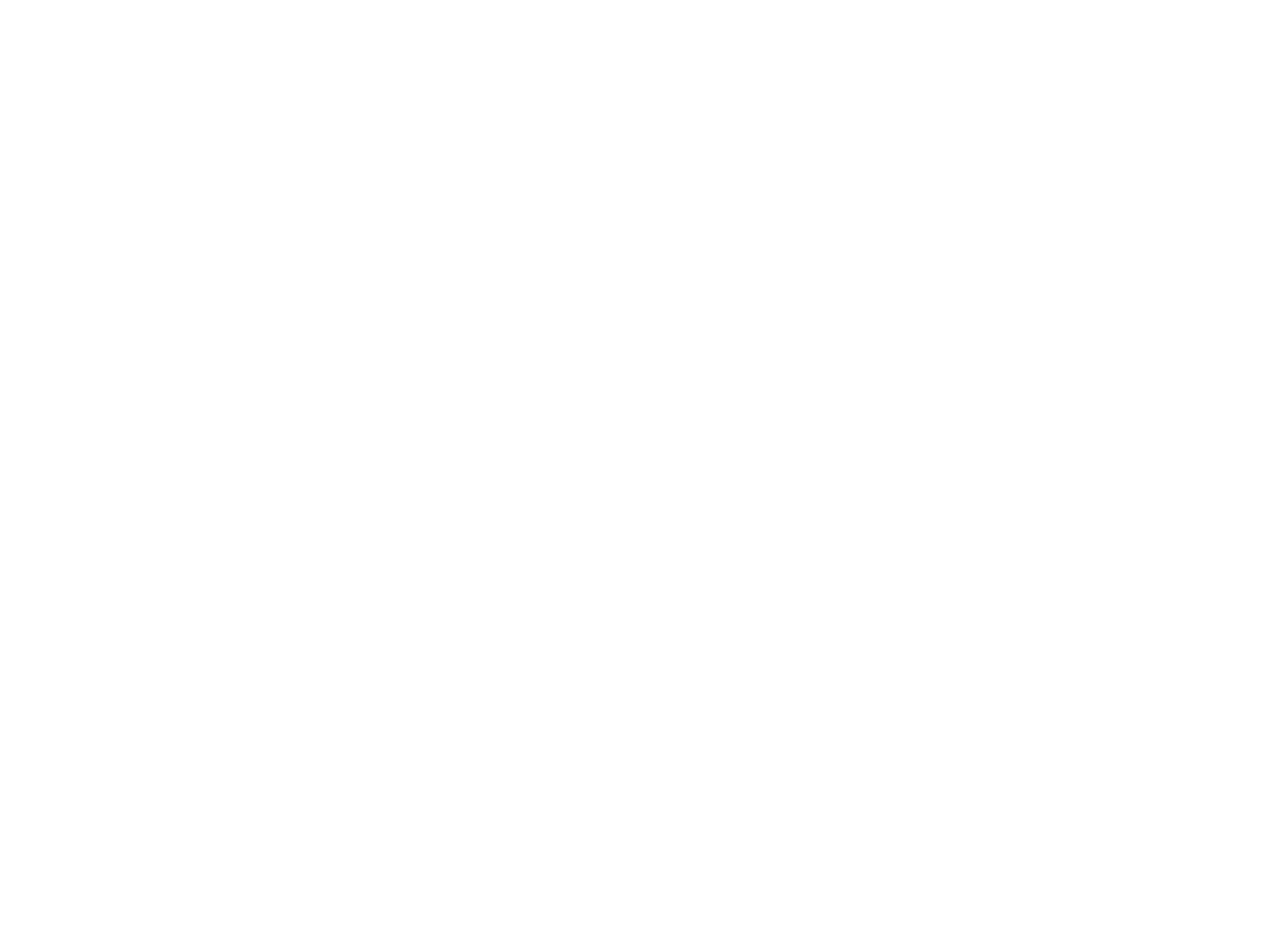
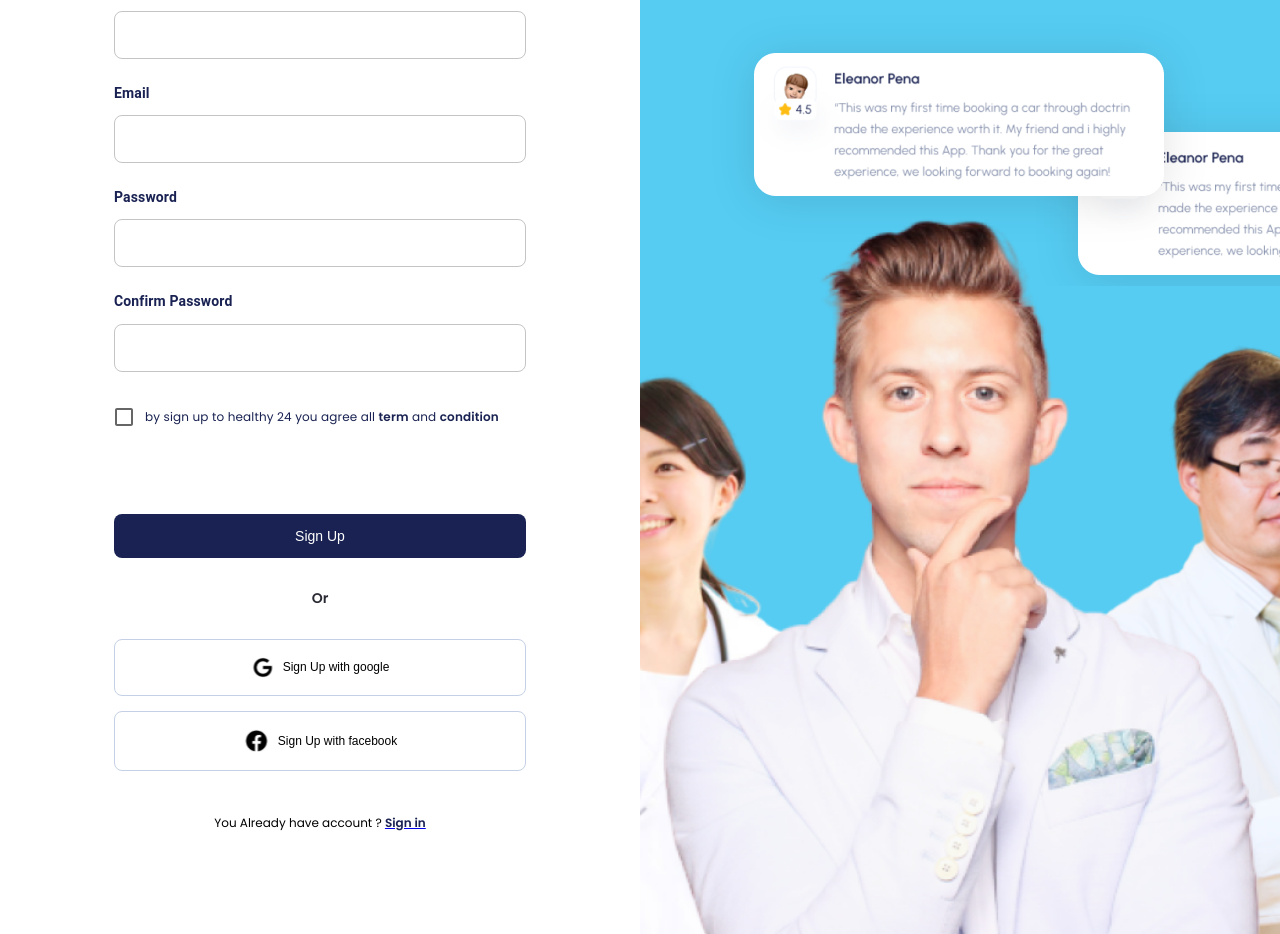
Before and after one commit to kafi-abderrahmane/itexc-test, a React (Vite) app: page /sign-up in a window 1280 px wide. Before the commit this address led to /. Shown: the part 320-1254 px from the top of the page. Before the commit the page ends 800 px from the top, so only its background shows below. Built offline with nearby package versions, Linux system fonts and the light colour scheme.

Commit message:
fix(signup) : edit name folder signup and fix path to sign-up

```diff
--- /dev/null
+++ b/src/modules/Auth/components/signUp/form/form.scss
@@ -0,0 +1,123 @@
+@import "../../../styles/globalAuth.scss";
+
+.form {
+  grid-column: span 1 / span 1;
+  //   min-height: 100vh;
+  //   height: 100%;
+  background-color: white;
+  @include responsive-padding-x(32px, 86px, 57px, 114px);
+  @include responsive-padding-y(8px, 68px, 45px, 90px);
+  .title-box {
+    display: flex;
+    flex-direction: row;
+    column-gap: 22px;
+    h1 {
+      color: $primary;
+      font-weight: 600;
+      margin: 12px 0;
+    }
+  }
+  p {
+    color: #848fac;
+    font-size: 14px;
+  }
+  form {
+    display: flex;
+    flex-direction: column;
+    .form-box {
+      display: flex;
+      flex-direction: column;
+      margin-top: 40px;
+      row-gap: 24px;
+      .label-checked {
+        color: $primary;
+        font: {
+          size: 12px;
+          family: "Poppins", system-ui;
+        }
+        span {
+          font-weight: 600;
+        }
+      }
+    }
+    .button-submit {
+      margin-top: 76px;
+      color: white;
+      background-color: $primary;
+      border-radius: 8px;
+      padding: 14px;
+      font: {
+        size: 14px;
+        weight: 500;
+      }
+      border: none;
+      cursor: pointer;
+      &:disabled {
+        cursor: default;
+      }
+    }
+    .button-submit + p {
+      color: #2b2b36;
+      text-align: center;
+      margin: 30px;
+      font: {
+        size: 14px;
+        weight: 600;
+      }
+    }
+    .button-google {
+      display: flex;
+      flex-direction: row;
+      column-gap: 8px;
+      align-items: center;
+      justify-content: center;
+      color: black;
+      background-color: white;
+      border-radius: 8px;
+      padding: 16px;
+      font: {
+        size: 12px;
+        weight: 400;
+      }
+      border: 1px solid #c5d0e6;
+      cursor: pointer;
+      &:disabled {
+        cursor: default;
+      }
+    }
+    .button-facebook {
+      display: flex;
+      flex-direction: row;
+      column-gap: 8px;
+      align-items: center;
+      justify-content: center;
+      margin-top: 15px;
+      color: black;
+      background-color: white;
+      border-radius: 8px;
+      padding: 16px;
+      font: {
+        size: 12px;
+        weight: 400;
+      }
+      border: 1px solid #c5d0e6;
+      cursor: pointer;
+      &:disabled {
+        cursor: default;
+      }
+    }
+    .button-facebook + p {
+      margin-top: 43px;
+      color: black;
+      text-align: center;
+      font: {
+        size: 12px;
+        weight: 400;
+      }
+      .signup-redirect {
+        font-weight: 600;
+        color: $primary;
+      }
+    }
+  }
+}
--- /dev/null
+++ b/src/modules/Auth/components/signUp/form/index.tsx
@@ -0,0 +1,186 @@
+import React, { useState } from "react";
+
+import { Link } from "react-router-dom";
+
+import titleIcon from "@/assets/icon/signupIcon.svg";
+import googleIcon from "@/assets/icon/Google.svg";
+import facebookIcon from "@/assets/icon/Facebook.svg";
+
+import TextField from "@/components/Textfield";
+import { Checkbox, FormControlLabel } from "@mui/material";
+
+//form
+//validation
+import * as Yup from "yup";
+import { useFormik } from "formik";
+
+import "./form.scss";
+
+interface fieldsSignUp {
+  fullName: string;
+  email: string;
+  password: string;
+  confirmPassword: string;
+  agreement: boolean;
+}
+
+const SignUpForm: React.FC = () => {
+  const [loading, setLoading] = useState<boolean>(false);
+  const [showPassword, setShowPassword] = useState<boolean>(false);
+  const [fields, setFields] = useState<fieldsSignUp>({
+    fullName: "",
+    email: "",
+    password: "",
+    confirmPassword: "",
+    agreement: false,
+  });
+  const handleChange = (e: React.ChangeEvent<HTMLInputElement>) => {
+    const { name, value } = e.target;
+    setFields((prev: fieldsSignUp) => ({
+      ...prev,
+      [name]: value,
+    }));
+  };
+
+  const handleChecked = (e: React.ChangeEvent<HTMLInputElement>) => {
+    setFields((prev: fieldsSignUp) => ({
+      ...prev,
+      agreement: e?.target?.checked,
+    }));
+  };
+
+  const validationSchema = Yup.object().shape({
+    fullName: Yup.string()
+      .min(3, "FullName must be at least 3 characters long")
+      .required("FullName is required"),
+    email: Yup.string()
+      .required("Email is required")
+      .email("Email must be a valid email address"),
+    password: Yup.string()
+      .min(6, "must be greater than 6 characters long")
+      .required("Password is required"),
+    confirmPassword: Yup.string()
+      .oneOf([Yup.ref("password")], "Passwords must match")
+      .min(6, "must be greater than 6 characters long")
+      .required("Confirm password is required"),
+    agreement: Yup.boolean().oneOf([true], "required").required("required"),
+  });
+
+  const formik = useFormik({
+    enableReinitialize: true,
+    initialValues: {
+      fullName: fields.fullName,
+      email: fields.email,
+      password: fields.password,
+      confirmPassword: fields.confirmPassword,
+      agreement: fields.agreement,
+    },
+    validationSchema,
+    onSubmit: (values: fieldsSignUp) => {
+      console.log(values);
+    },
+  });
+
+  return (
+    <div className="form">
+      <div className="title-box">
+        <h1>Sing up your account</h1>
+        <img src={titleIcon} alt="sign up logo" />
+      </div>
+      <p>Let’s Enter your data to continue use healthy 24 services</p>
+      <form autoComplete="off" onSubmit={formik.handleSubmit}>
+        <div className="form-box">
+          <TextField
+            id="fullName"
+            name="fullName"
+            label="fullName"
+            value={fields?.fullName}
+            onChange={handleChange}
+            error={formik.touched.fullName && Boolean(formik.errors.fullName)}
+            helperText={formik.touched.fullName && formik.errors.fullName}
+          />
+          <TextField
+            id="email"
+            name="email"
+            label="email"
+            value={fields?.email}
+            onChange={handleChange}
+            error={formik.touched.email && Boolean(formik.errors.email)}
+            helperText={formik.touched.email && formik.errors.email}
+          />
+          <TextField
+            id="password"
+            name="password"
+            label="password"
+            value={fields?.password}
+            onChange={handleChange}
+            error={formik.touched.password && Boolean(formik.errors.password)}
+            helperText={formik.touched.password && formik.errors.password}
+          />
+          <TextField
+            id="confirmPassword"
+            name="confirmPassword"
+            label="confirm Password"
+            value={fields?.confirmPassword}
+            onChange={handleChange}
+            error={
+              formik.touched.confirmPassword &&
+              Boolean(formik.errors.confirmPassword)
+            }
+            helperText={
+              formik.touched.confirmPassword && formik.errors.confirmPassword
+            }
+          />
+          <FormControlLabel
+            control={
+              <Checkbox
+                checked={fields?.agreement}
+                onChange={handleChecked}
+                id="agreement"
+                name="agreement"
+                sx={{
+                  "&.Mui-checked": {
+                    color: "#192252",
+                  },
+                }}
+              />
+            }
+            label={
+              <p
+                className="label-checked"
+                style={{
+                  color:
+                    formik.touched.agreement && Boolean(formik.errors.agreement)
+                      ? "#d32f2f"
+                      : "#192252",
+                }}>
+                by sign up to healthy 24 you agree all <span>term</span> and{" "}
+                <span>condition</span>
+              </p>
+            }
+          />
+        </div>
+        <button className="button-submit" type="submit">
+          Sign Up
+        </button>
+        <p>Or</p>
+        <button className="button-google" type="button">
+          <img src={googleIcon} alt="google logo" />
+          Sign Up with google
+        </button>
+        <button className="button-facebook" type="button">
+          <img src={facebookIcon} alt="facebook logo" />
+          Sign Up with facebook
+        </button>
+        <p>
+          You Already have account ?{" "}
+          <Link to="/sign-in">
+            <span className="signup-redirect">Sign in</span>
+          </Link>
+        </p>
+      </form>
+    </div>
+  );
+};
+
+export default SignUpForm;
--- /dev/null
+++ b/src/modules/Auth/pages/SignUp/index.tsx
@@ -0,0 +1,20 @@
+import React from "react";
+
+//components
+import SignUpForm from "../../components/signUp/form";
+import Info from "../../components/info";
+
+import "./signup.scss";
+
+const SignUpPage: React.FC = () => {
+  return (
+    <div className="signup">
+      <main>
+        <SignUpForm />
+        <Info />
+      </main>
+    </div>
+  );
+};
+
+export default SignUpPage;
--- /dev/null
+++ b/src/modules/Auth/pages/SignUp/signup.scss
@@ -0,0 +1,20 @@
+@import "../../styles/globalAuth.scss";
+
+@mixin grid-responsive($columns-mobile, $columns-desktop) {
+  display: grid;
+  grid-template-columns: repeat(#{$columns-mobile}, 1fr);
+
+  @media (min-width: 768px) {
+    // md breakpoint
+    grid-template-columns: repeat(#{$columns-desktop}, 1fr);
+  }
+}
+
+.signup {
+  width: 100%;
+  main {
+    width: 100%;
+    height: 100vh;
+    @include grid-responsive(1, 2);
+  }
+}
--- a/src/modules/Auth/routes/index.tsx
+++ b/src/modules/Auth/routes/index.tsx
@@ -3,6 +3,7 @@ import { lazy } from "react";
 import { Outlet } from "react-router-dom";
 
 const Login = lazy(() => import("../pages/Login"));
+const SignUp = lazy(() => import("../pages/SignUp"));
 
 export const authRoutes = [
   {
@@ -17,6 +18,10 @@ export const authRoutes = [
         path: "login",
         element: <Login />,
       },
+      {
+        path: "sign-up",
+        element: <SignUp />,
+      },
     ],
   },
 ];
```
